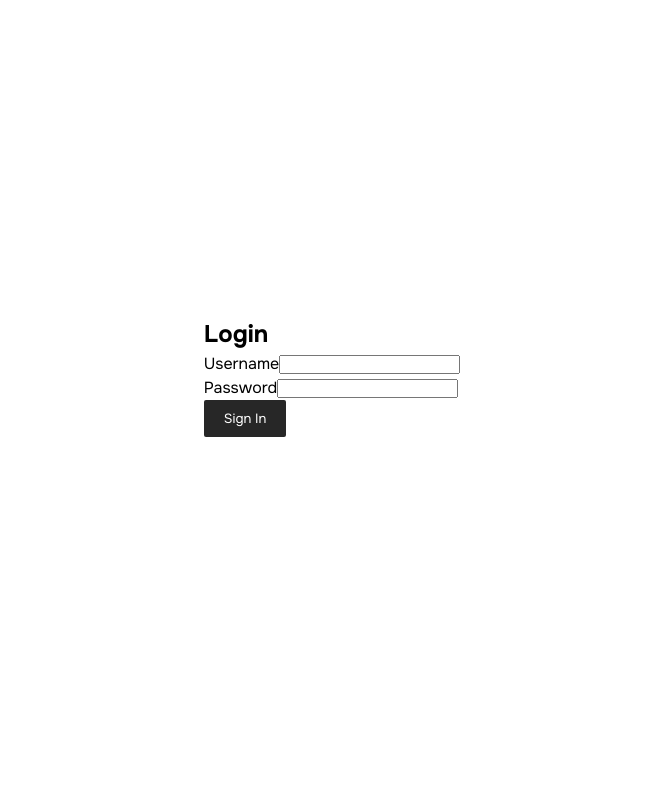
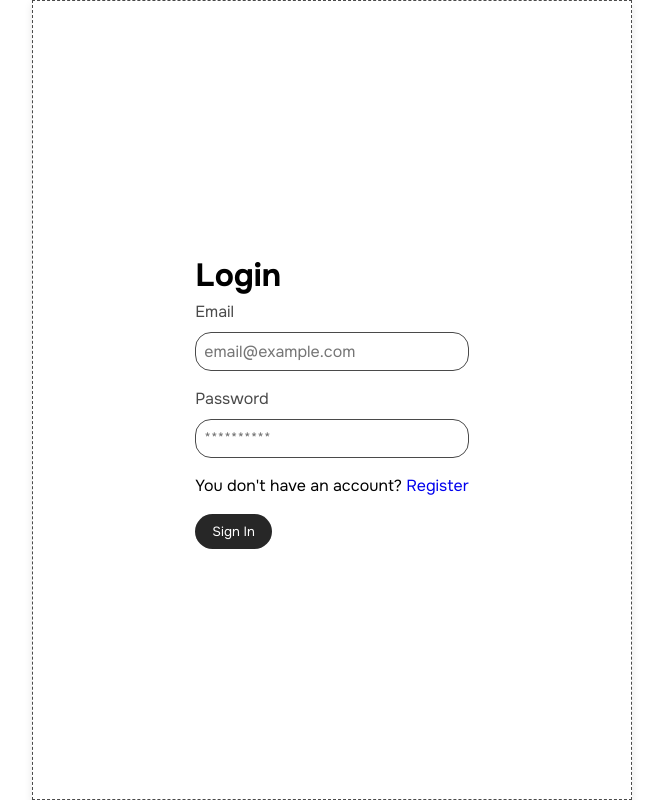
Before and after one commit to Angeldadro/prueba-tecnica-react, a React (Vite) app: page /login in a window 1280 px wide. Shown: the whole page, without its empty margins (308-971 px from the left). Built offline with nearby package versions, Linux system fonts and the light colour scheme.

Commit message:
Login component created with lazy loading

```diff
--- a/src/index.css
+++ b/src/index.css
@@ -35,9 +35,9 @@
   --font-size-xxlarge: 8rem;
   --font-size-xxlarge: 9rem;
   --font-size-xxlarge: 10rem;
-  --border-radius: 0.25rem;
-  --border-radius-small: 0.125rem;
-  --border-radius-large: 0.5rem;
+  --border-radius: 1rem;
+  --border-radius-large: 1.1rem;
+  --border-radius-extra-large: 2rem;
 }
 
 * {
--- a/src/main/auth/login/login.css
+++ b/src/main/auth/login/login.css
@@ -2,5 +2,47 @@
     display: flex;
     justify-content: center;
     align-items: center;
-    height: 90vh;
+    height: 100vh;
+    width: 100%;
 }
+
+.login-form {
+    width: 600px;
+    height: 100vh;
+    padding: 1rem 2rem;
+    background-color: var(--white-color);
+    box-shadow: 0 4px 8px rgba(0, 0, 0, 0.1);
+    border: 1px dashed var(--dark-color);
+    display: flex;
+    align-items: center;
+    justify-content: center;
+    flex-direction: column;
+}
+
+.login-form-fields {
+    display: flex;
+    flex-direction: column;
+    width: 100%;
+    margin-bottom: 1rem;
+}
+
+.login-form-field {
+    display: flex;
+    flex-direction: column;
+    margin-bottom: 1rem;
+}
+
+.login-form-field label {
+    margin-bottom: 0.5rem;
+    font-size: var(--font-size-medium);
+    color: var(--dark-color);
+}
+
+.login-form-field input {
+    padding: 0.5rem;
+    border: 1px solid var(--dark-color);
+    border-radius: var(--border-radius);
+    font-size: var(--font-size-medium);
+    color: var(--dark-color);
+    font-family: 'Onest', Helvetica, Arial, sans-serif;
+}
--- a/src/main/auth/login/login.tsx
+++ b/src/main/auth/login/login.tsx
@@ -6,26 +6,38 @@ import Button from "../../shared/components/common/Button/Button";
 
 export default function Login() {
     return (
-        <AuthenticatedLayout>
             <div className="login-container">
-                <form>
+                <form className="login-form">
+                    <div>
                         <h1>Login</h1>
 
-                    <div>
-                        <label htmlFor="username">Username</label>
-                        <input type="text" name="username" id="username"/>
+                        <div className="login-form-fields">
+                            <div className="login-form-field">
+                                <label htmlFor="email">Email</label>
+                                <input type="text" name="email" id="email"
+                                placeholder="email@example.com"
+                                />
+                            </div>
+
+                            <div className="login-form-field">
+                                <label htmlFor="username">Password</label>
+                                <input type="text" name="password" id="password"
+                                placeholder="**********"
+                                />
                             </div>
 
                             <div>
-                        <label htmlFor="username">Password</label>
-                        <input type="text" name="password" id="password"/>
+                                <label htmlFor="register-account">
+                                    You don't have an account? <a href="/register">Register</a>
+                                </label>
+                            </div>
                         </div>
 
                         <div>
                             <Button>Sign In</Button>
                         </div>
+                    </div>
                 </form>
             </div>
-        </AuthenticatedLayout>
     )
 }
--- a/src/main/shared/components/common/Button/Button.css
+++ b/src/main/shared/components/common/Button/Button.css
@@ -1,17 +1,25 @@
 .button-primary {
     background-color: var(--primary-color);
     color: white;
-    border: none;
-    padding: 10px 20px;
-    border-radius: var(--border-radius-small);
+    border: 1px solid transparent;
+    padding: .5rem 1rem;
+    border-radius: var(--border-radius-large);
     cursor: pointer;
+    transition: .2s ease-in-out;
+}
+
+.button-primary:hover {
+    background-color: transparent;
+    border: 1px solid var(--primary-color);
+    color: var(--primary-color);
+    transition: .2s ease-in-out;
 }
 
 .button-secondary {
     background-color: #6c757d;
     color: white;
     border: none;
-    padding: 10px 20px;
+    padding: .5rem 1rem;
     border-radius: var(--border-radius-small);
     cursor: pointer;
 }
@@ -19,7 +27,7 @@
     background-color: #f8f9fa;
     color: #212529;
     border: none;
-    padding: 10px 20px;
+    padding: .5rem 1rem;
     border-radius: var(--border-radius-small);
     cursor: pointer;
 }
@@ -28,7 +36,7 @@
     background-color: #dc3545;
     color: white;
     border: none;
-    padding: 10px 20px;
+    padding: .5rem 1rem;
     border-radius: var(--border-radius-small);
     cursor: pointer;
 }
@@ -37,7 +45,7 @@
     background-color: #28a745;
     color: white;
     border: none;
-    padding: 10px 20px;
+    padding: .5rem 1rem;
     border-radius: var(--border-radius-small);
     cursor: pointer;
 }
--- a/src/main/shared/components/common/Button/Button.tsx
+++ b/src/main/shared/components/common/Button/Button.tsx
@@ -2,7 +2,6 @@ import { ButtonType } from "./interfaces/ButtonType";
 import './Button.css'
 
 export default function Button({ children, onClick, type, className, disabled, theme  }: ButtonType) {
-
     const buttonThemes = {
         primary: "button-primary",
         secondary: "button-secondary",
@@ -10,7 +9,6 @@ export default function Button({ children, onClick, type, className, disabled, t
         danger: "button-danger",
         success: "button-success",
     };
-
     const themeClass = theme ? buttonThemes[theme] : buttonThemes.primary;
 
     return (
```
Lines whose indentation alone changed are shown as unchanged.
